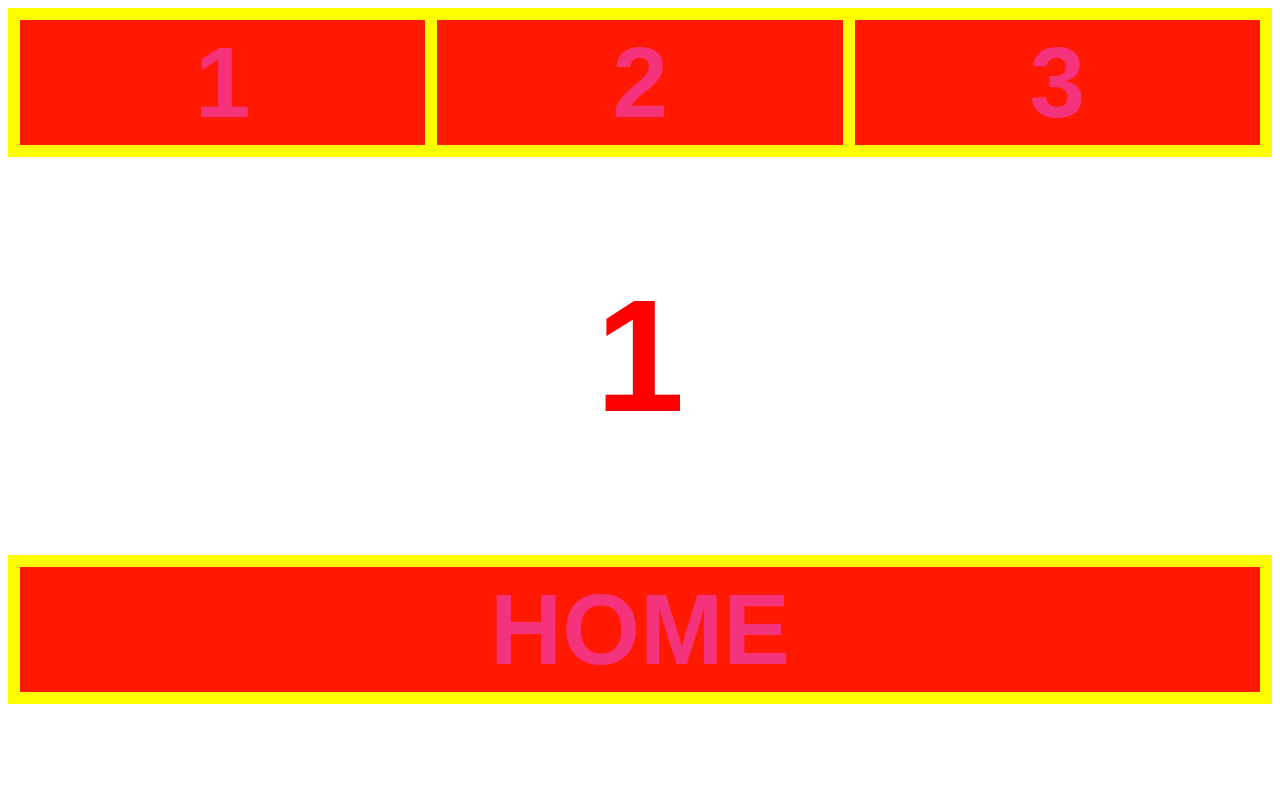
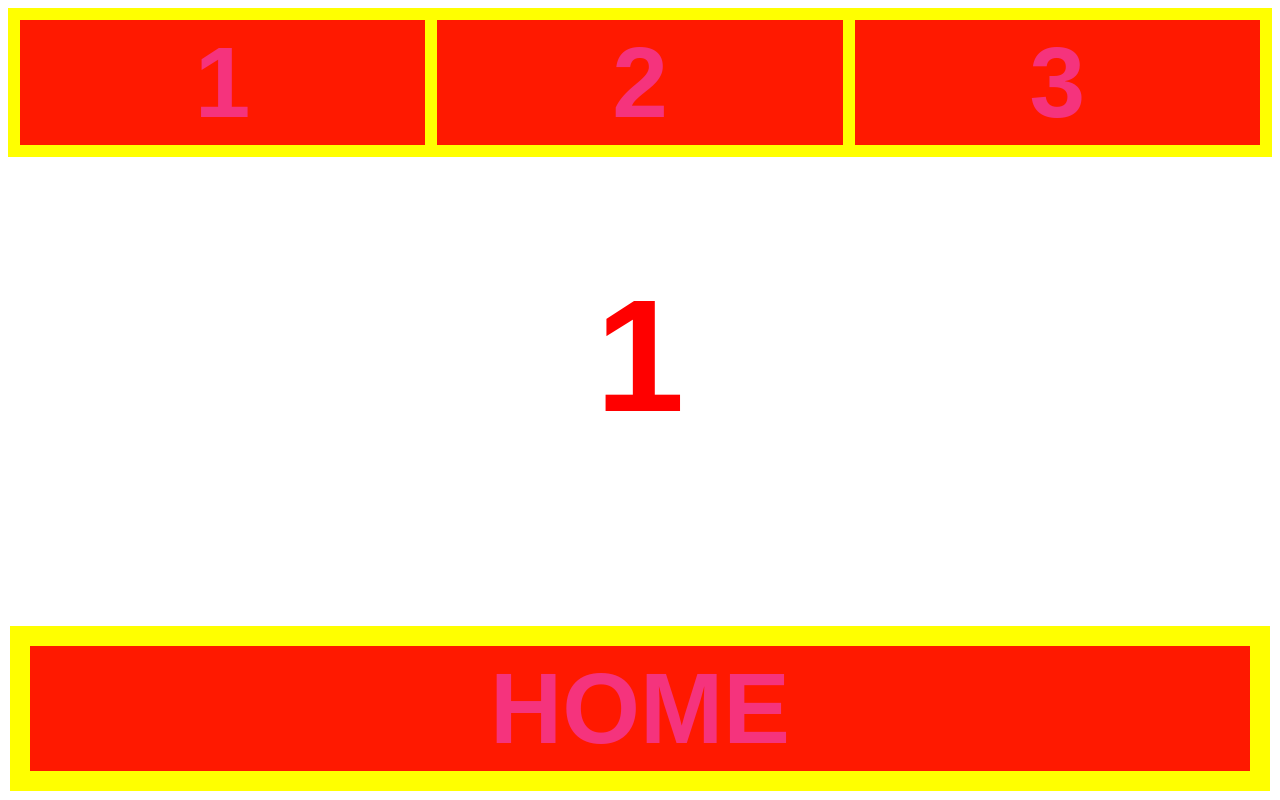
Before and after one commit to ohmanrobert/3experiments, a plain HTML site: page EXP1.html in a window 1280 px wide. Drawn offline with Linux system fonts and the light colour scheme.

Commit message:
Update styles.css

```diff
--- a/styles.css
+++ b/styles.css
@@ -29,8 +29,8 @@
     padding: 12px;
     grid-column-gap: 12px;
     grid-row-gap:12px;
+    grid-template-columns: auto auto auto;
 
-    grid-template-columns: auto auto auto;
   }
   .grid-item {
     background-color: rgba(255, 25, 0, 1);
@@ -43,10 +43,12 @@
   .grid2 {
     background-color: rgba(255, 255, 0, 1);
     display: grid;
-    padding: 12px;
-    grid-column-gap: 12px;
+    padding: 20px;
+    grid-column-gap: 0px;
     grid-row-gap:12px;
-    grid
-
+    position: absolute;
+    bottom: 9px;
+    right: 10px;
+    left: 10px;
     grid-template-columns: auto;
   }
```
